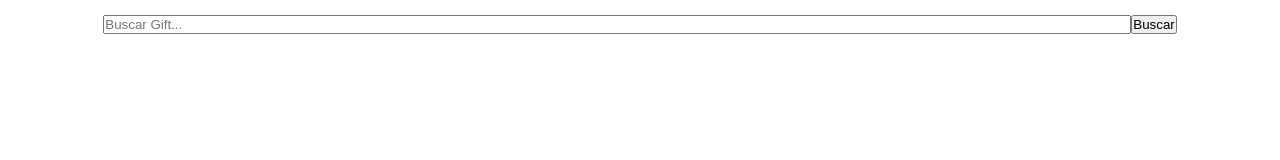
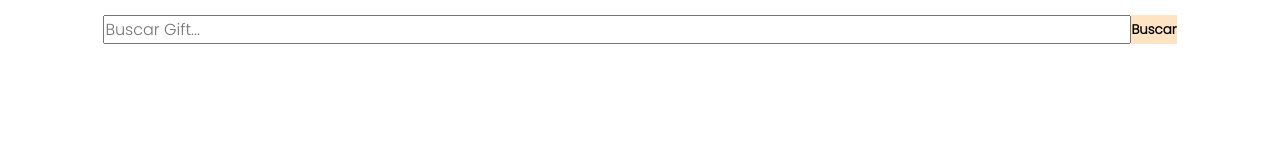
Before and after one commit to WilliamRojas10/Practico_buscador_gift, a plain HTML site: page index.html in a window 1280 px wide. Drawn offline with Linux system fonts and the light colour scheme.

Commit message:
practico finalizado

```diff
--- a/css/styles.css
+++ b/css/styles.css
@@ -1,6 +1,8 @@
 *{
     padding: 0;
     margin: 0;
+    font-family: 'Open Sans', sans-serif;
+    font-family: 'Poppins', sans-serif;
 }
 
 .contenedor{
@@ -11,6 +13,13 @@
 
 .buscador{
     width: 80vw;
+    font-size: 1em;
+}
+.buscar{
+    font-weight: 600;
+    background-color: bisque;
+    border: None;
+    padding: 5 px;
 }
 
 .resultado{
--- a/index.html
+++ b/index.html
@@ -4,7 +4,9 @@
     <meta charset="UTF-8">
     <meta name="viewport" content="width=device-width, initial-scale=1.0">
     <link rel="stylesheet" href="css/styles.css">
-    <title>Document</title>
+   <link rel="preconnect" href="https://fonts.googleapis.com">
+    <link rel="preconnect" href="https://fonts.gstatic.com" crossorigin>
+    <link href="https://fonts.googleapis.com/css2?family=Open+Sans:ital,wght@0,500;0,600;1,500&family=Poppins:wght@300&display=swap" rel="stylesheet"> <title>Document</title>
 </head>
 <body>
 
```
Also changed, not shown: 2 other files.
